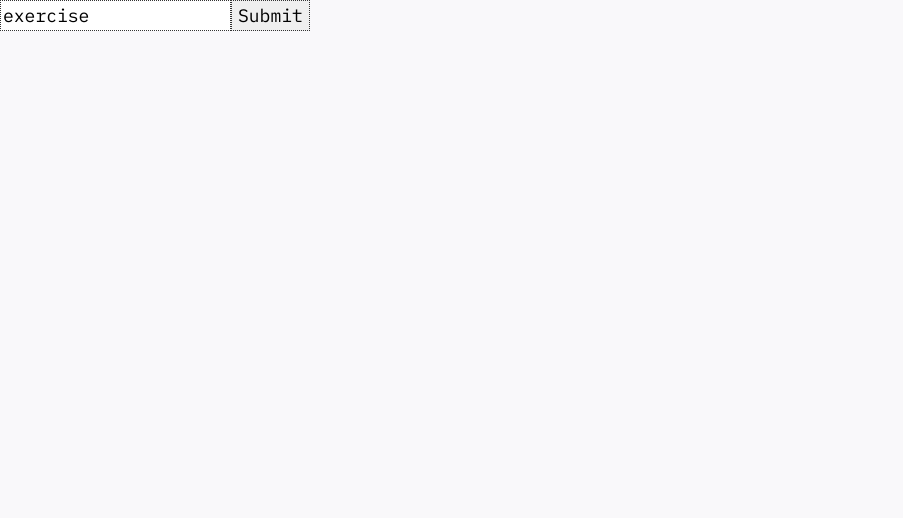
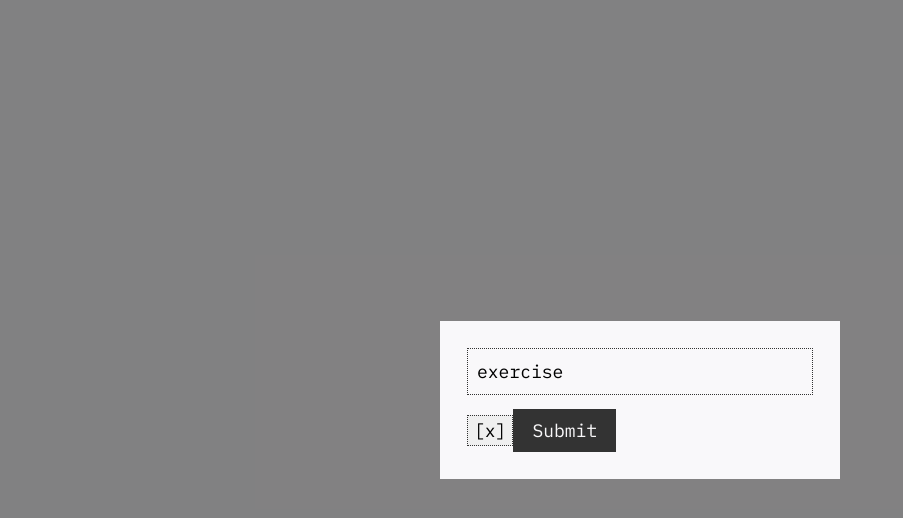
Before and after one commit to isurudotxyz/habit-tracker, a Next.js app: page /habits/habit-id-exercise/edit in a window 1280 px wide. Shown: the top 518 px of the page, without its empty margins (0-903 px from the left). Built offline with nearby package versions, Linux system fonts and the light colour scheme.

Commit message:
refactor: convert editHabitForm to modal

```diff
--- a/src/app/habits/[id]/edit/EditHabitForm.js
+++ /dev/null
@@ -1,34 +0,0 @@
-"use client";
-import { useState } from "react";
-import { updateHabit } from "@/lib/actions";
-import { useRouter } from "next/navigation";
-export default function EditHabitForm({ habitId, title }) {
-  const [newTitle, setNewTitle] = useState(title);
-  const router = useRouter();
-  const [error, setError] = useState(null);
-
-  async function handleSubmit(e) {
-    e.preventDefault();
-    const result = await updateHabit(habitId, newTitle);
-    if (!result.success) {
-      setError(result.errors.fieldErrors.title);
-    } else {
-      setError(null);
-      router.push("/");
-    }
-  }
-
-  return (
-    <form onSubmit={handleSubmit}>
-      <input
-        type="text"
-        value={newTitle}
-        onChange={(e) => {
-          setNewTitle(e.target.value);
-        }}
-      />
-      {error}
-      <button type="submit">Submit</button>
-    </form>
-  );
-}
--- a/src/app/habits/[id]/edit/page.js
+++ b/src/app/habits/[id]/edit/page.js
@@ -1,5 +1,5 @@
 import { getHabitById } from "@/lib/habits";
-import EditHabitForm from "./EditHabitForm";
+import EditHabitForm from "../../../../components/HabitCard/EditHabitForm";
 
 export default async function EditHabitPage({ params }) {
   const resolvedParams = await params;
--- /dev/null
+++ b/src/components/HabitCard/EditHabitForm.js
@@ -0,0 +1,51 @@
+"use client";
+import { useState } from "react";
+import { updateHabit } from "@/lib/actions";
+import styles from "./EditHabitForm.module.css";
+// import { useRouter } from "next/navigation";
+export default function EditHabitForm({ habitId, title, setIsEditModalOpen }) {
+  const [newTitle, setNewTitle] = useState(title);
+  // const router = useRouter();
+  const [error, setError] = useState(null);
+
+  async function handleSubmit(e) {
+    e.preventDefault();
+    const result = await updateHabit(habitId, newTitle);
+    if (!result.success) {
+      setError(result.errors.fieldErrors.title);
+    } else {
+      setError(null);
+      // router.push("/");
+      setIsEditModalOpen(false);
+    }
+  }
+
+  return (
+    <div className={styles.overlay} onClick={() => setIsEditModalOpen(false)}>
+      <div
+        className={styles.modal}
+        onClick={(e) => {
+          e.stopPropagation();
+        }}
+      >
+        <form onSubmit={handleSubmit}>
+          <input
+            className={styles.input}
+            type="text"
+            value={newTitle}
+            onChange={(e) => {
+              setNewTitle(e.target.value);
+            }}
+          />
+          <button type="button" onClick={() => setIsEditModalOpen(false)}>
+            [x]
+          </button>
+          {error && <span className={styles.error}>{error}</span>}
+          <button className={styles.submitButton} type="submit">
+            Submit
+          </button>
+        </form>
+      </div>
+    </div>
+  );
+}
--- /dev/null
+++ b/src/components/HabitCard/EditHabitForm.module.css
@@ -0,0 +1,30 @@
+.overlay {
+  position: fixed;
+  inset: 0;
+  background-color: rgba(51, 51, 51, 0.6);
+  display: flex;
+  align-items: center;
+  justify-content: center;
+}
+.modal {
+  background-color: var(--color-bg);
+  padding: 1.5rem;
+  width: min(90vw, 400px);
+}
+.input {
+  width: 100%;
+  font-size: var(--font-size-base);
+  background-color: var(--color-bg);
+  padding: 0.5rem;
+}
+.error {
+  color: var(--color-danger);
+  font-size: var(--font-size-sm);
+}
+.submitButton {
+  cursor: pointer;
+  color: var(--color-bg);
+  background-color: var(--color-text);
+  padding: 0.4rem 1rem;
+  margin-top: 0.75rem;
+}
--- a/src/components/HabitCard/HabitCard.module.css
+++ b/src/components/HabitCard/HabitCard.module.css
@@ -14,7 +14,7 @@
 .right {
   gap: 0.75rem;
 }
-.editLink {
+.editButton {
   display: inline-block;
   cursor: pointer;
   font-family: var(--font-mono), monospace;
```
Also changed, not shown: src/app/AddHabitForm.js (+4 -4 lines), src/app/HabitList.js (+4 -4 lines), src/components/HabitCard/EditButton.js (added, +27 -0 lines), src/components/HabitCard/EditButton.module.css (added, +10 -0 lines), src/components/HabitCard/HabitCard.js (+6 -4 lines).
